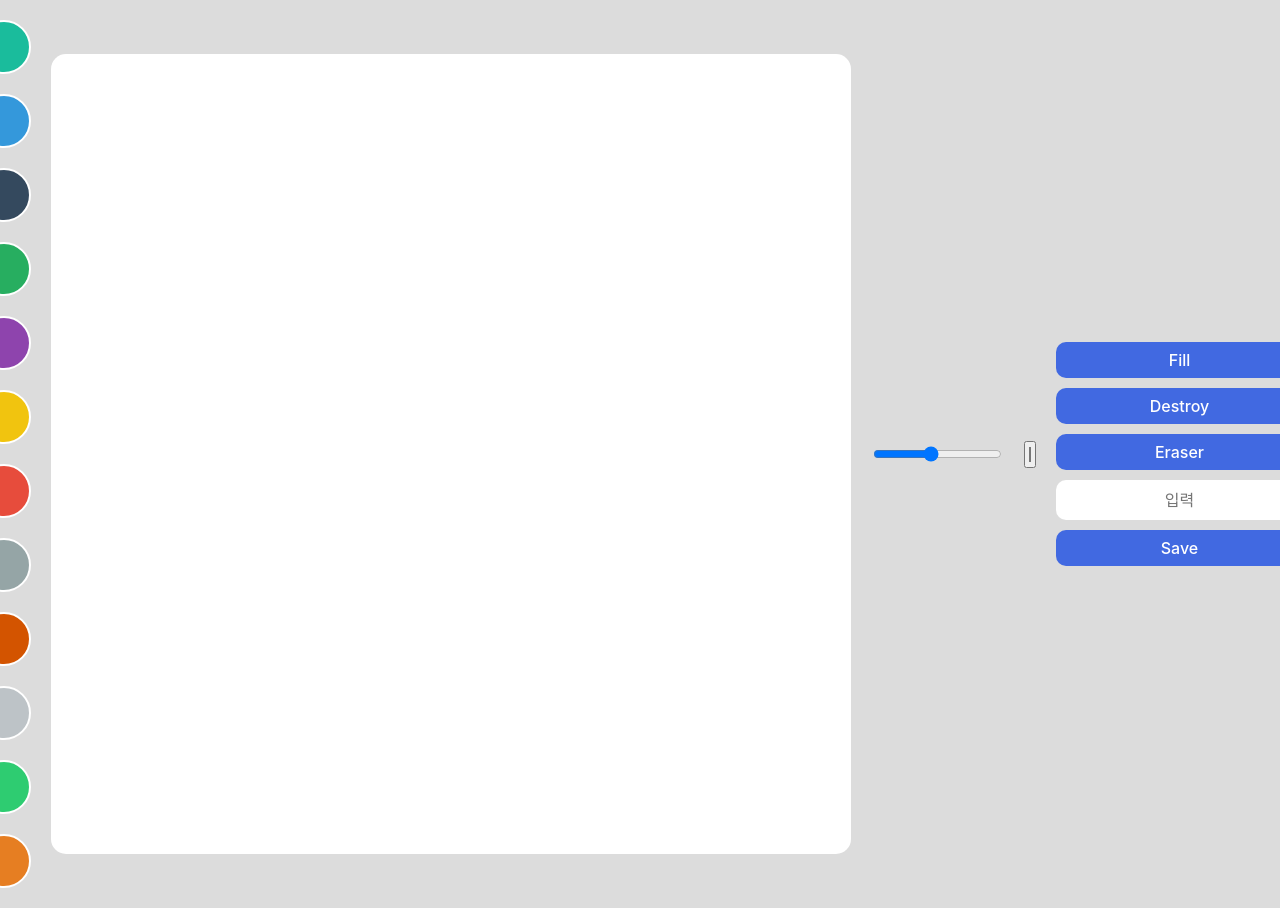
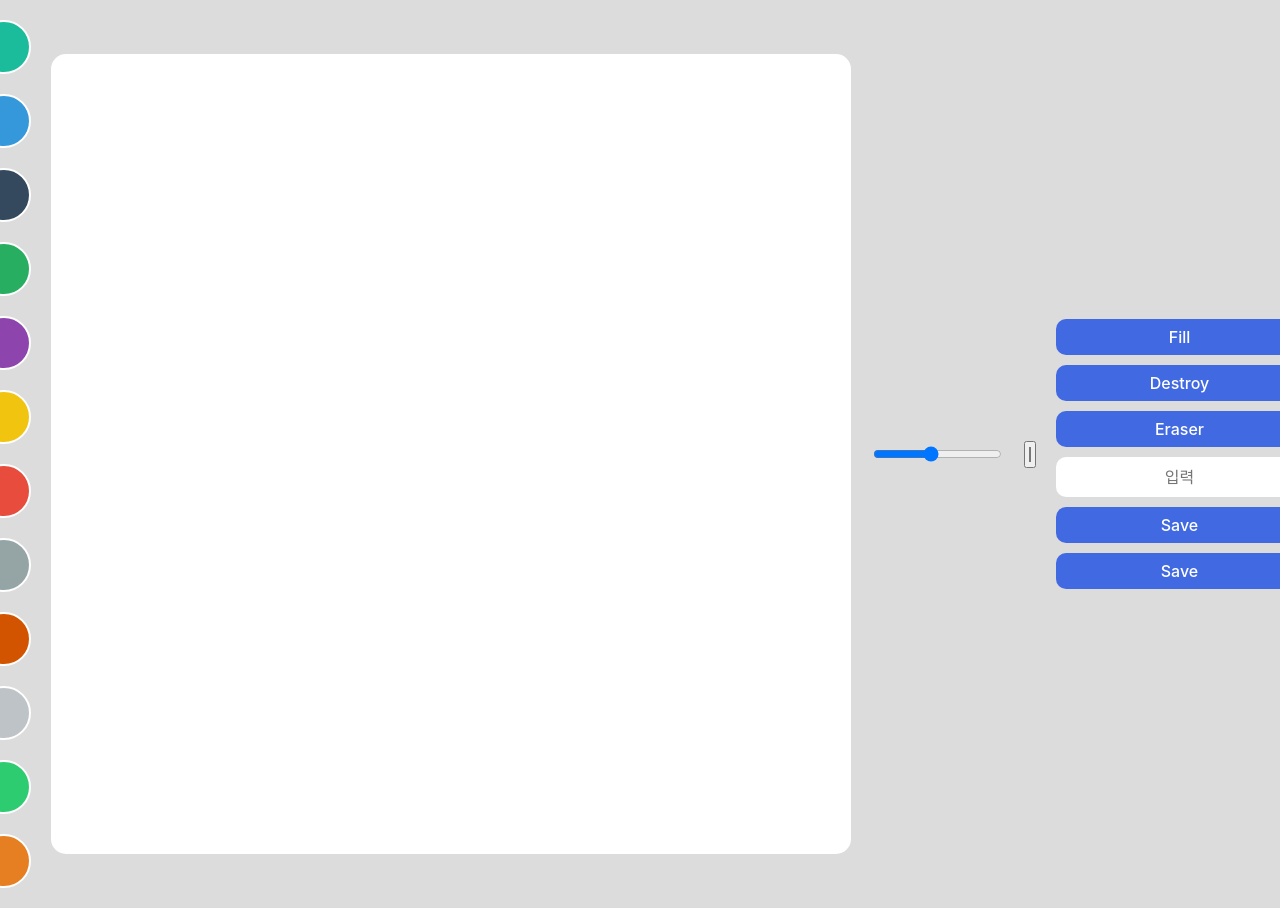
Before and after one commit to frankkim92/spartatest23, a plain HTML site: page index.html in a window 1280 px wide. Shown: the top 908 px of the page. Drawn offline with Linux system fonts and the light colour scheme.

Commit message:
save 추가하고 id 도훈꺼 바꿈

```diff
--- a/index.html
+++ b/index.html
@@ -36,6 +36,7 @@
     <button id="destroy-btn">Destroy</button>
     <button id="eraser-btn">Eraser</button>
     <input type="text" placeholder="입력" id="text">
+    <button id="savedohun">Save</button>
     <button id="save">Save</button>
  </div>
     <script src="app.js"></script>
```
